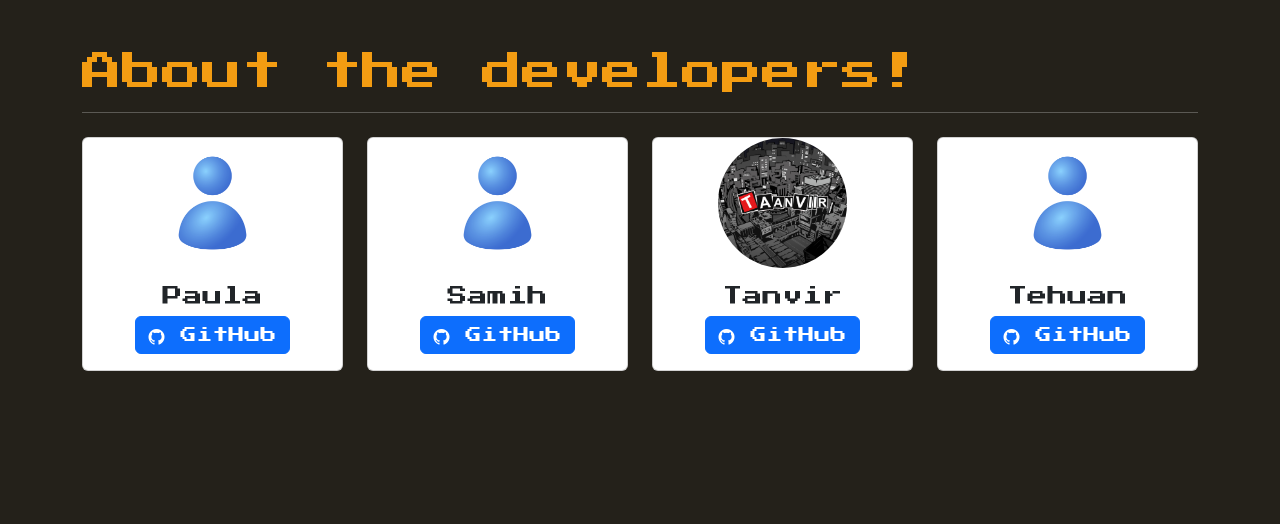
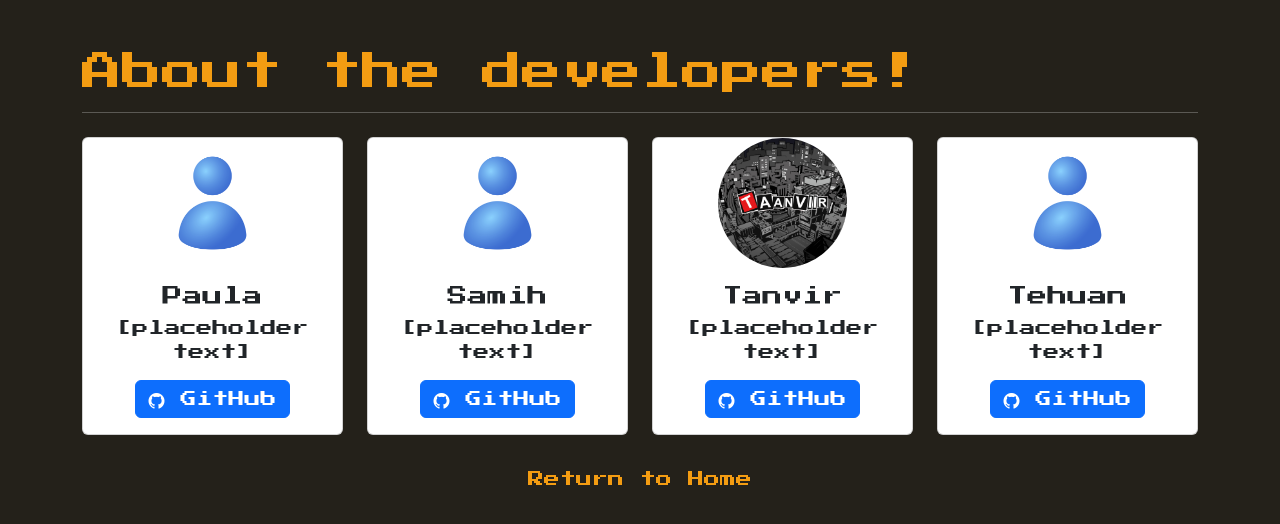
Before and after one commit to tehuanmelo/ft_transcendence, a Django app: page /about/ in a window 1280 px wide. Shown: the top 524 px of the page. Run offline with Django 5.2, Linux system fonts and the light colour scheme; some libraries are stand-ins or nearby versions.

Commit message:
chore: added comments to pages
- added back to home for about
- added placeholder text for about cards

```diff
--- a/backend/templates/base.html
+++ b/backend/templates/base.html
@@ -26,7 +26,6 @@
 </head>
 
 <body>
-
     <div id="content" class="vh-100">
         {% include "includes/nav_menu.html" %}
         {% block content %}
--- a/backend/templates/includes/back_to_home.html
+++ b/backend/templates/includes/back_to_home.html
@@ -1,4 +1,7 @@
+<!-- Back to home -->
+{% if request.path != '/about/' %}
 <div class="text-center" style="font-size: 0.8rem;">or</div>
+{% endif %}
 <div class="text-center my-2">
     <a href="{% url 'home' %}" class="spa-link link-effect" data-method="GET">Return to Home</a>
 </div>
--- a/backend/templates/includes/nav_menu.html
+++ b/backend/templates/includes/nav_menu.html
@@ -1,3 +1,4 @@
+<!-- Nav -->
 {% load static %}
 {% load crispy_forms_tags %}
 
--- a/backend/templates/pages/about.html
+++ b/backend/templates/pages/about.html
@@ -6,6 +6,7 @@
 
 {% block content %}
 
+<!-- About -->
 <div class="container py-5">
     <h1>About the developers!</h1>
     <hr class="mb-4">
@@ -17,6 +18,7 @@
                     alt="Image of Paula">
                 <div class="card-body">
                     <h5 class="card-title">Paula</h5>
+                    <p class="card-text">[placeholder text]</p>
                     <a href="https://github.com/PaulaBalbino" class="btn btn-primary" target="_blank">
                         <i class="bi bi-github"></i> GitHub
                     </a>
@@ -30,6 +32,7 @@
                     alt="Image of Samih">
                 <div class="card-body">
                     <h5 class="card-title">Samih</h5>
+                    <p class="card-text">[placeholder text]</p>
                     <a href="https://github.com/samih713" class="btn btn-primary" target="_blank">
                         <i class="bi bi-github"></i> GitHub
                     </a>
@@ -43,6 +46,7 @@
                     alt="Image of Tanvir">
                 <div class="card-body">
                     <h5 class="card-title">Tanvir</h5>
+                    <p class="card-text">[placeholder text]</p>
                     <a href="https://github.com/Taanviir" class="btn btn-primary" target="_blank">
                         <i class="bi bi-github"></i> GitHub
                     </a>
@@ -56,6 +60,7 @@
                     alt="Image of Tehuan">
                 <div class="card-body">
                     <h5 class="card-title">Tehuan</h5>
+                    <p class="card-text">[placeholder text]</p>
                     <a href="https://github.com/tehuanmelo" class="btn btn-primary" target="_blank">
                         <i class="bi bi-github"></i> GitHub
                     </a>
@@ -63,6 +68,9 @@
             </div>
         </div>
     </div>
+    {% if not user.is_authenticated %}
+    {% include "includes/back_to_home.html" %}
+    {% endif %}
 </div>
 
 {% endblock content %}
--- a/backend/templates/pages/settings.html
+++ b/backend/templates/pages/settings.html
@@ -6,6 +6,7 @@
 
 {% block content %}
 
+<!-- Settings -->
 <div class="container py-5">
     <h1 class="mb-4">Settings</h1>
 
--- a/backend/templates/pong/pong.html
+++ b/backend/templates/pong/pong.html
@@ -6,6 +6,7 @@
 
 {% block content %}
 
+<!-- Pong -->
 <div class="container-fluid h-100 d-flex">
     <div class="row">
         <div class="col-1 d-flex d-md-flex button-alignment">
--- a/backend/templates/users/change_password.html
+++ b/backend/templates/users/change_password.html
@@ -6,6 +6,7 @@
 
 {% block content %}
 
+<!-- Change Password -->
 <div class="d-flex align-items-center flex-column mt-5">
     <h2 class="text-decoration-underline">Change Password</h2>
 
--- a/backend/templates/users/edit_profile.html
+++ b/backend/templates/users/edit_profile.html
@@ -6,6 +6,7 @@
 
 {% block content %}
 
+<!-- Edit Profile -->
 <div class="container py-5">
     <h1 class="mb-4">Edit Profile</h1>
 
--- a/backend/templates/users/enable_2fa.html
+++ b/backend/templates/users/enable_2fa.html
@@ -6,6 +6,7 @@
 
 {% block content %}
 
+<!-- Enable 2FA -->
 <div class="container py-5 d-flex justify-content-center">
     <div class="card shadow-sm w-100" style="max-width: 700px;">
         <div class="card-body">
--- a/backend/templates/users/login.html
+++ b/backend/templates/users/login.html
@@ -6,6 +6,7 @@
 
 {% block content %}
 
+<!-- Login -->
 <div class="d-flex align-items-center flex-column h-100">
     <div class="container my-auto" style="max-width: 900px;">
         <h1 class="text-center">Login</h1>
--- a/backend/templates/users/profile.html
+++ b/backend/templates/users/profile.html
@@ -6,11 +6,7 @@
 
 {% block content %}
 
-<div class="container py-5">
-    <div class="card text-center" data-bs-theme="dark">
-        <div class="card-body">
-            <h1 class="card-title mb-3">{{ user.username }}</h1>
-
+<!-- Profile -->
             {% if user.profile_image %}
             <img src="{{ user.profile_image.url }}" class="img-fluid rounded-circle"
                 alt="{{ user.username}}'s Profile Image" style="max-width: 300px;">
--- a/backend/templates/users/register.html
+++ b/backend/templates/users/register.html
@@ -6,6 +6,7 @@
 
 {% block content %}
 
+<!-- Register -->
 <div class="d-flex align-items-center flex-column h-100">
     <div class="container my-auto" style="max-width: 1000px;">
         <h1 class="text-center">Register</h1>
--- a/backend/templates/users/verify_otp.html
+++ b/backend/templates/users/verify_otp.html
@@ -6,6 +6,7 @@
 
 {% block content %}
 
+<!-- Verify OTP -->
 <div class="container entry-form d-flex justify-content-center align-items-center flex-column">
     <h2>2fa Authenticator</h2>
 
```
